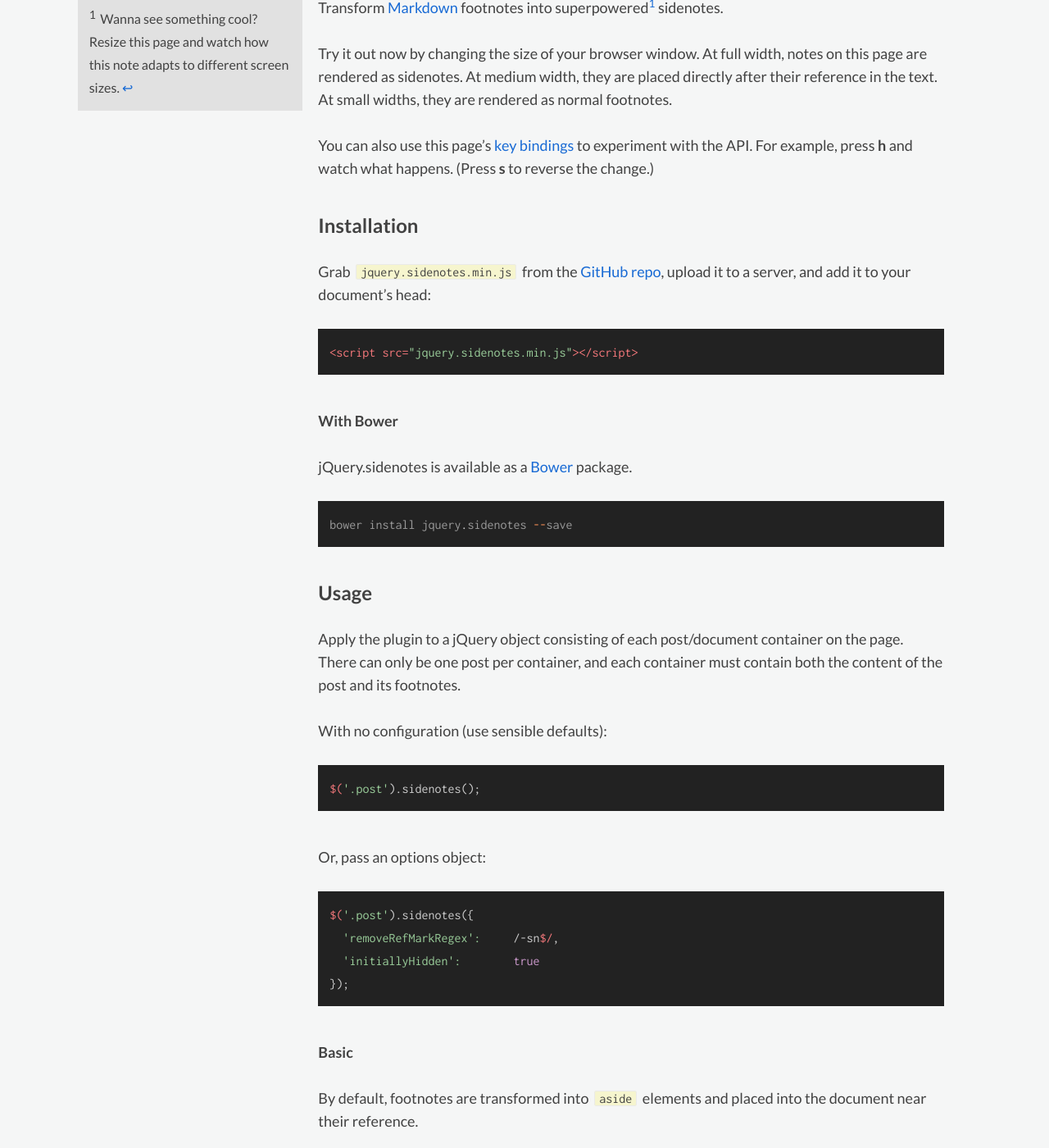
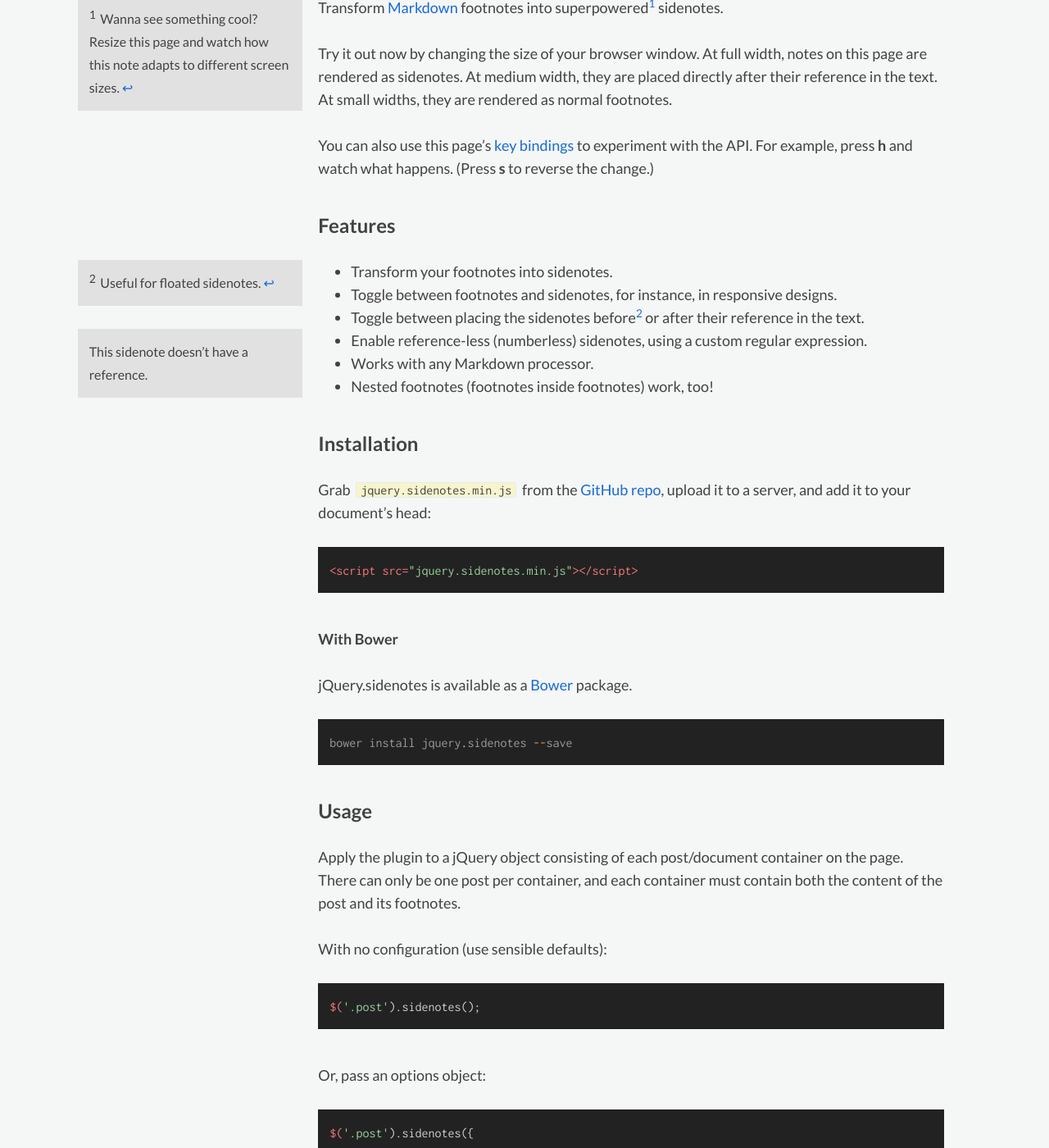
Before and after one commit to acdlite/jquery.sidenotes, a Jekyll site: the page built from index.md, in a window 1280 px wide and 1400 px high, scrolled down 215 px. Shown: the whole window at 82% size. Built offline with Jekyll 4.4.1, drawn with Linux system fonts in a browser that asks for light colours.

```diff
--- a/components/jquery.sidenotes/bower.json
+++ b/components/jquery.sidenotes/bower.json
@@ -1,6 +1,6 @@
 {
   "name": "jquery.sidenotes",
-  "version": "0.1.2",
+  "version": "0.1.3",
   "main": "lib/jquery.sidenotes.js",
   "authors": [
     "Andrew Clark <hi@andrewphilipclark.com>"
@@ -19,7 +19,8 @@
     "**/.*",
     "node_modules",
     "bower_components",
-    "src"
+    "src",
+    "test"
   ],
   "dependencies": {
     "jquery": "~2.0.2"
--- a/components/jquery.sidenotes/package.json
+++ b/components/jquery.sidenotes/package.json
@@ -1,6 +1,6 @@
 {
   "name": "jquery.sidenotes",
-  "version": "0.1.2",
+  "version": "0.1.3",
   "description": "Transform Markdown footnotes into superpowered sidenotes.",
   "private": true,
   "devDependencies": {
--- a/index.md
+++ b/index.md
@@ -14,6 +14,19 @@ Transform [Markdown](http://daringfireball.net/projects/markdown/) footnotes int
 Try it out now by changing the size of your browser window. At full width, notes on this page are rendered as sidenotes. At medium width, they are placed directly after their reference in the text. At small widths, they are rendered as normal footnotes.
 
 You can also use this page's [key bindings](#api) to experiment with the API. For example, press **h** and watch what happens. (Press **s** to reverse the change.)
+
+## Features
+
+* Transform your footnotes into sidenotes.
+* Toggle between footnotes and sidenotes, for instance, in responsive designs.
+* Toggle between placing the sidenotes before[^before] or after their reference in the text.
+* Enable reference-less (numberless) sidenotes, using a custom regular expression.[^nonumber-sn]
+* Works with any Markdown processor.
+* Nested footnotes (footnotes inside footnotes) work, too!
+
+[^before]: Useful for floated sidenotes.
+
+[^nonumber-sn]: This sidenote doesn't have a reference.
 
 ## Installation
 
```
Also changed, not shown: components/jquery.sidenotes/.bower.json (+6 -5 lines), components/jquery.sidenotes/README.md (+1 -0 lines), components/jquery.sidenotes/lib/jquery.sidenotes.js, components/jquery.sidenotes/lib/jquery.sidenotes.min.js.
